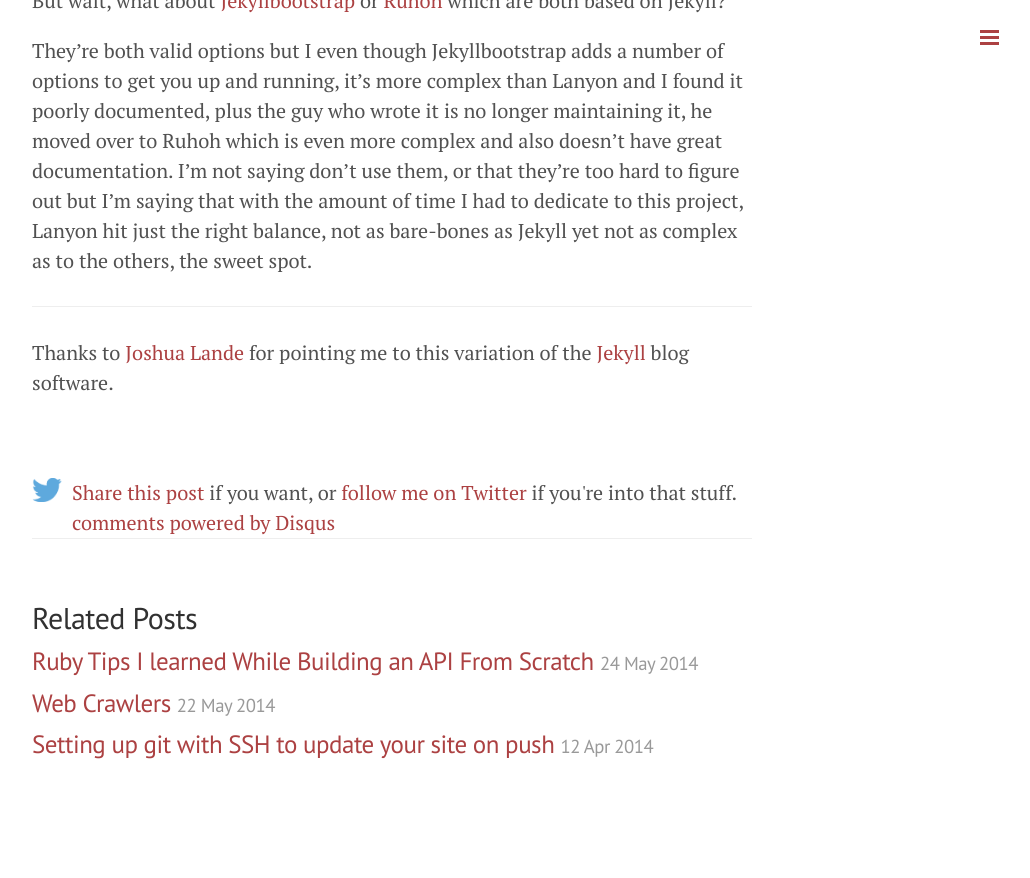
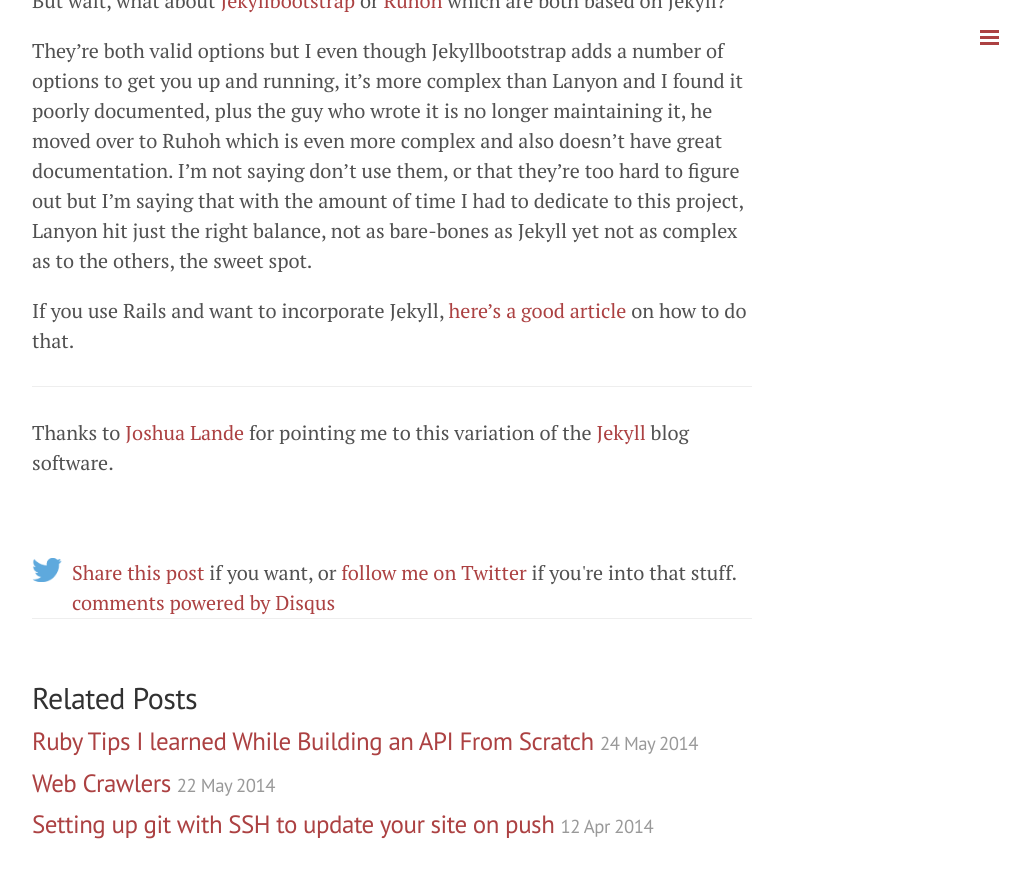
Before and after one commit to kakubei/kakubei.github.io, a Jekyll site: the page built from _posts/2014-04-09-blogging-software.md, in a window 1280 px wide and 900 px high, scrolled down 4698 px. Shown: the top 878 px of the window, without its empty margins (248-1278 px from the left). Built offline with Jekyll 4.4.1, drawn with Linux system fonts in a browser that asks for light colours; Markdown is read by kramdown in place of the engine named in the settings; comment, search, counter and statistics services are not loaded; before the commit the page ends 5518 px from its top, so only the background shows below that.

Commit message:
added link to blog software post.

```diff
--- a/_posts/2014-04-09-blogging-software.md
+++ b/_posts/2014-04-09-blogging-software.md
@@ -92,6 +92,8 @@
 
 They're both valid options but I even though Jekyllbootstrap adds a number of options to get you up and running, it's more complex than Lanyon and I found it poorly documented, plus the guy who wrote it is no longer maintaining it, he moved over to Ruhoh which is even more complex and also doesn't have great documentation. I'm not saying don't use them, or that they're too hard to figure out but I'm saying that with the amount of time I had to dedicate to this project, Lanyon hit just the right balance, not as bare-bones as Jekyll yet not as complex as to the others, the sweet spot.
 
+If you use Rails and want to incorporate Jekyll, [here's a good article](http://www.homemarks.com/blog/2014-04-19-jekyll-style-blogging-on-rails) on how to do that.
+
 ---
 
 Thanks to [Joshua Lande](http://joshualande.com/jekyll-github-pages-poole/) for pointing me to this variation of the [Jekyll](http://jekyllrb.com) blog software.
```
